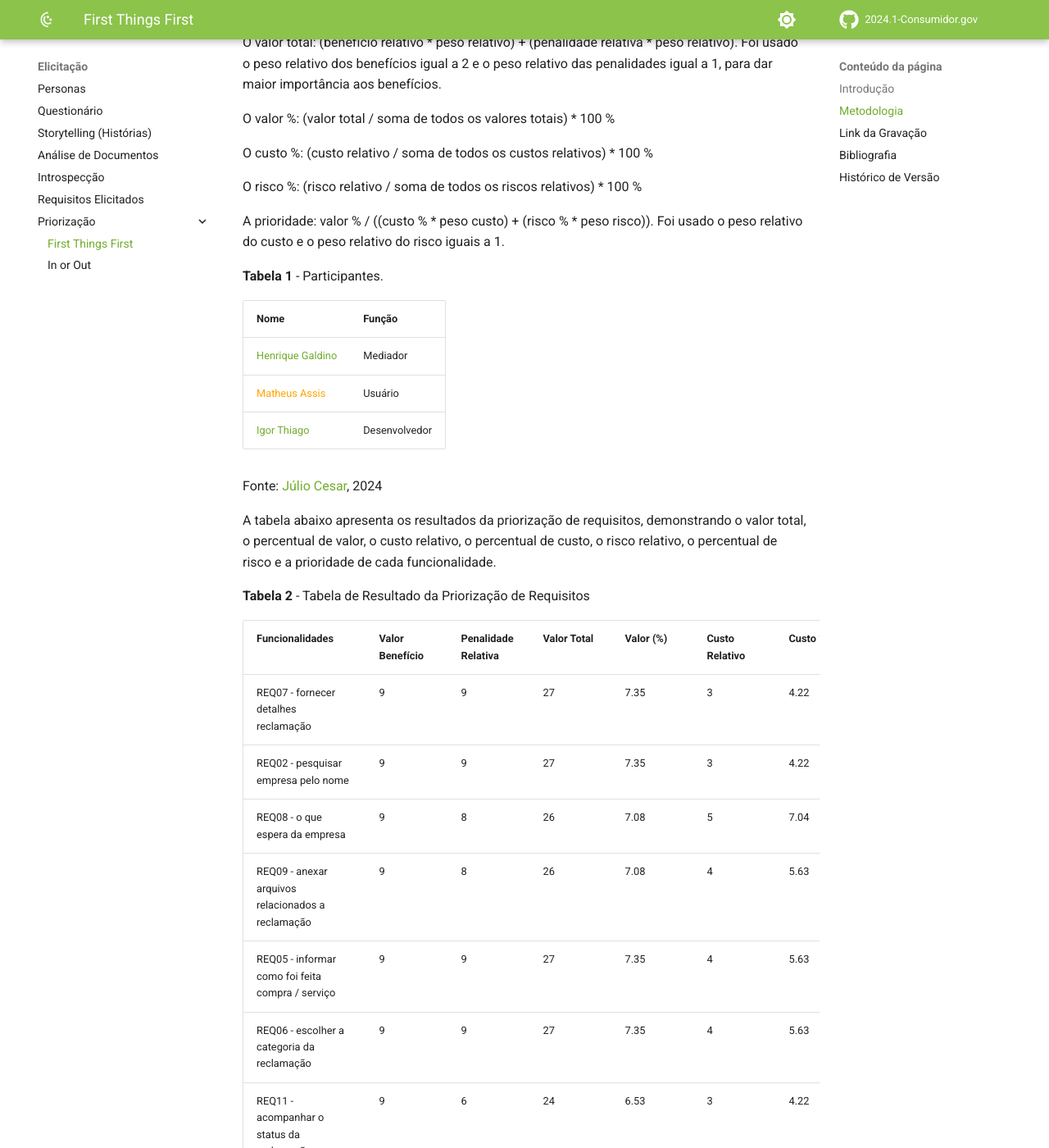
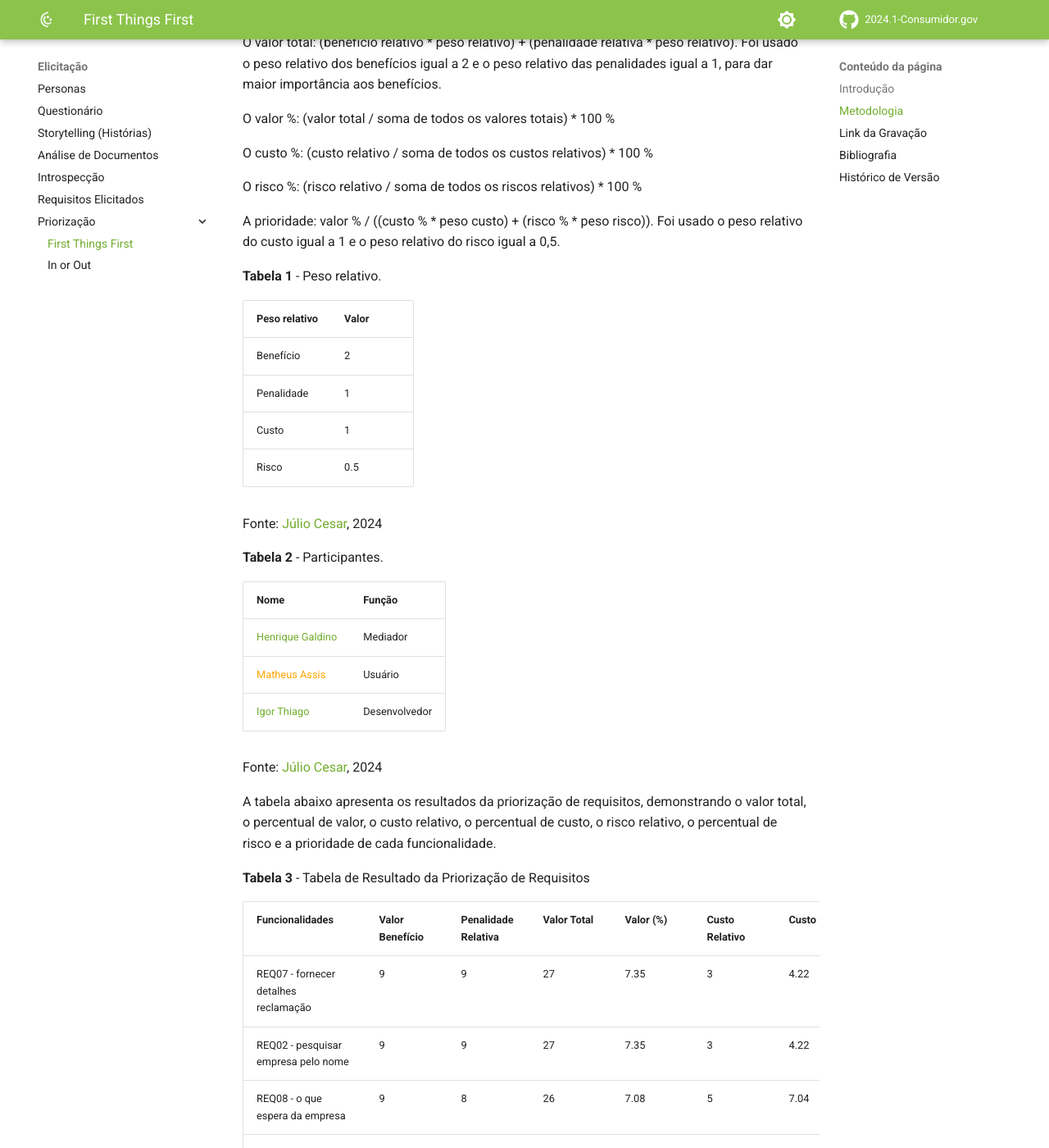
Before and after one commit to Requisitos-de-Software/2024.1-Grupo08, an MkDocs documentation site: the page built from docs/Elicitação/Priorização/First things first.md, in a window 1280 px wide and 1400 px high, scrolled down 1015 px. Shown: the whole window at 82% size. Built offline with MkDocs 1.6.1 and Material for MkDocs 9.7.7, drawn with Linux system fonts in a browser that asks for light colours; comment, search, counter and statistics services are not loaded.

Commit message:
Atualização First things first

```diff
--- a/docs/Elicitação/Priorização/First things first.md
+++ b/docs/Elicitação/Priorização/First things first.md
@@ -27,9 +27,21 @@ O custo %: (custo relativo / soma de todos os custos relativos) * 100 %
 
 O risco %: (risco relativo / soma de todos os riscos relativos) * 100 %
 
-A prioridade: valor % / ((custo % * peso custo) + (risco % * peso risco)). Foi usado o peso relativo do custo e o peso relativo do risco iguais a 1.
+A prioridade: valor % / ((custo % * peso custo) + (risco % * peso risco)). Foi usado o peso relativo do custo igual a 1 e o peso relativo do risco igual a 0,5.
 
-**Tabela 1** - Participantes.
+**Tabela 1** - Peso relativo.
+
+| Peso relativo | Valor |
+|---------------|-------|
+| Benefício     | 2     |
+| Penalidade    | 1     |
+| Custo         | 1     |
+| Risco         | 0.5   |
+
+Fonte: [Júlio Cesar](https://github.com/Julio1099), 2024
+
+
+**Tabela 2** - Participantes.
 
 | Nome                                              | Função        |
 | ------------------------------------------------- | ------------- |
@@ -42,7 +54,7 @@ Fonte: [Júlio Cesar](https://github.com/Julio1099), 2024
 
 A tabela abaixo apresenta os resultados da priorização de requisitos, demonstrando o valor total, o percentual de valor, o custo relativo, o percentual de custo, o risco relativo, o percentual de risco e a prioridade de cada funcionalidade.
 
-**Tabela 2** - Tabela de Resultado da Priorização de Requisitos
+**Tabela 3** - Tabela de Resultado da Priorização de Requisitos
 
 | Funcionalidades                            | Valor Benefício | Penalidade Relativa | Valor Total | Valor (%) | Custo Relativo | Custo % | Risco Relativo | Risco % | Prioridade |
 | ------------------------------------------ | --------------- | -------------------- | ----------- | --------- | -------------- | ------- | -------------- | ------- | ---------- |
```
